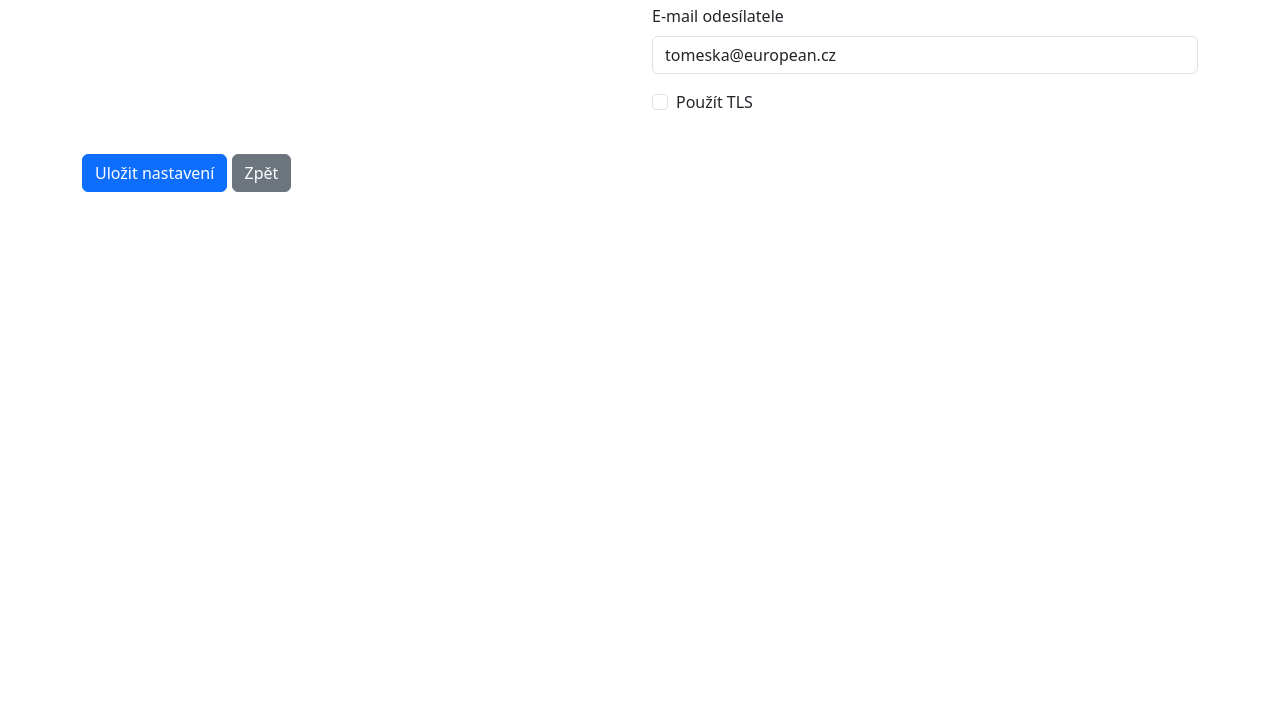
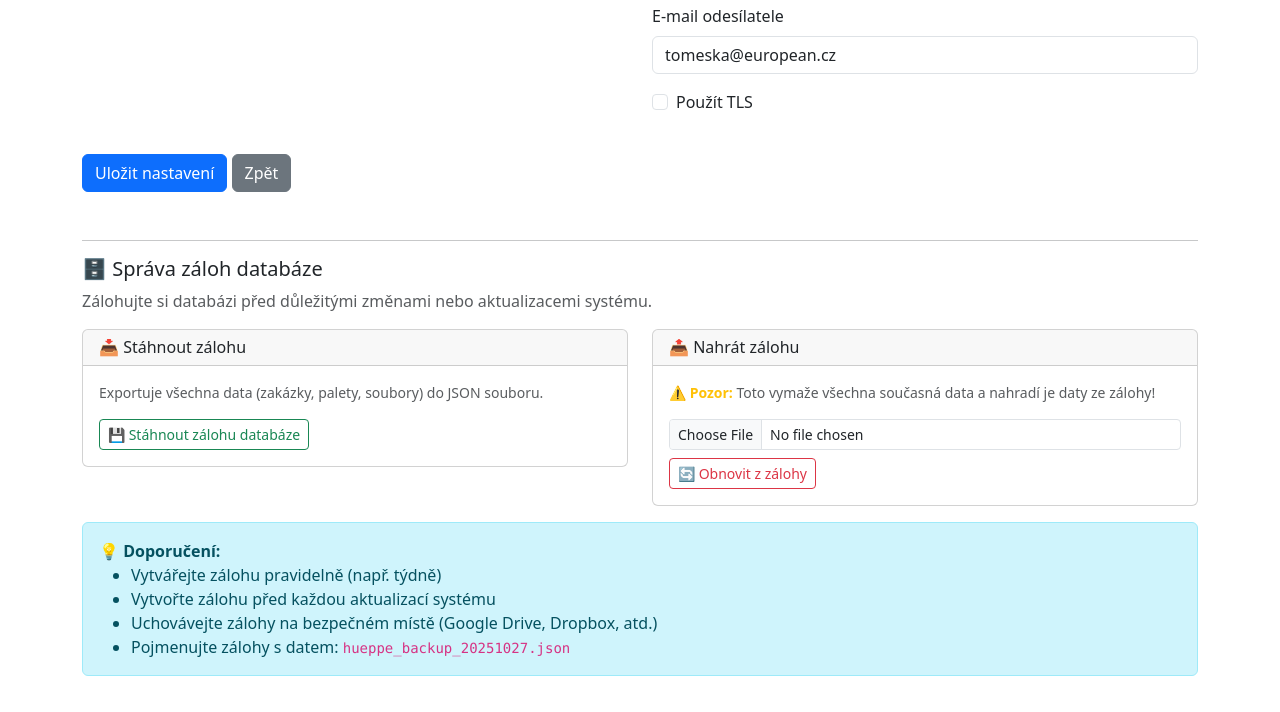
Before and after one commit to tomastomeska/Hueppe-beta, a Flask app: page /settings in a window 1280 px wide. Shown: the part 736-1448 px from the top of the page. Before the commit the page ends 928 px from the top, so only its background shows below. Run offline with Flask 3, Linux system fonts and the light colour scheme.

Commit message:
Přidána funkcionalita zálohování a obnovy databáze
Export/import celé databáze, UI pro správu záloh, ochrana před ztrátou dat

```diff
--- a/app.py
+++ b/app.py
@@ -1210,6 +1210,179 @@ def print_loading_sheet(order_id):
                          lsa_summary=lsa_summary,
                          current_time=current_time)
 
+@app.route('/backup_database')
+def backup_database():
+    """Export celé databáze do JSON souboru"""
+    try:
+        backup_data = {
+            'export_date': datetime.now().isoformat(),
+            'version': '1.0',
+            'orders': [],
+            'pallet_items': [],
+            'imported_files': []
+        }
+
+        # Export zakázek
+        orders = Order.query.all()
+        for order in orders:
+            order_data = {
+                'id': order.id,
+                'name': order.name,
+                'created_at': order.created_at.isoformat() if order.created_at else None,
+                'closed': order.closed,
+                'saved_for_later': order.saved_for_later,
+                'capacity_m': order.capacity_m,
+                'price_per_place': order.price_per_place,
+                'full_truck_price': order.full_truck_price,
+                'carrier_name': order.carrier_name,
+                'pickup_datetime': order.pickup_datetime.isoformat() if order.pickup_datetime else None,
+                'truck_license_plate': order.truck_license_plate,
+                'carrier_email': order.carrier_email,
+                'loading_emails': order.loading_emails,
+                'user_email': order.user_email,
+                'is_loaded': order.is_loaded,
+                'za_number': order.za_number,
+                'oo_number': order.oo_number
+            }
+            backup_data['orders'].append(order_data)
+
+        # Export palet
+        items = PalletItem.query.all()
+        for item in items:
+            item_data = {
+                'id': item.id,
+                'order_id': item.order_id,
+                'date_received': item.date_received.isoformat() if item.date_received else None,
+                'lsa_designation': item.lsa_designation,
+                'lsa': item.lsa,
+                'name': item.name,
+                'length_m': item.length_m,
+                'width_m': item.width_m,
+                'height_m': item.height_m,
+                'weight': item.weight,
+                'assigned_lane': item.assigned_lane,
+                'import_order': item.import_order
+            }
+            backup_data['pallet_items'].append(item_data)
+
+        # Export importovaných souborů
+        files = ImportedFile.query.all()
+        for file in files:
+            file_data = {
+                'id': file.id,
+                'filename': file.filename,
+                'file_hash': file.file_hash,
+                'uploaded_at': file.uploaded_at.isoformat() if file.uploaded_at else None,
+                'order_id': file.order_id,
+                'rows_imported': file.rows_imported
+            }
+            backup_data['imported_files'].append(file_data)
+
+        # Vytvoření response s JSON souborem
+        backup_json = json.dumps(backup_data, indent=2, ensure_ascii=False)
+
+        response = make_response(backup_json)
+        response.headers['Content-Type'] = 'application/json; charset=utf-8'
+        response.headers['Content-Disposition'] = f'attachment; filename=hueppe_backup_{datetime.now().strftime("%Y%m%d_%H%M%S")}.json'
+
+        return response
+
+    except Exception as e:
+        flash(f'Chyba při vytváření zálohy: {str(e)}', 'danger')
+        return redirect(url_for('settings'))
+
+@app.route('/restore_database', methods=['POST'])
+def restore_database():
+    """Import databáze z JSON souboru"""
+    if 'backup_file' not in request.files:
+        flash('Nebyl vybrán žádný soubor', 'danger')
+        return redirect(url_for('settings'))
+
+    file = request.files['backup_file']
+    if file.filename == '':
+        flash('Nebyl vybrán žádný soubor', 'danger')
+        return redirect(url_for('settings'))
+
+    try:
+        # Načtení JSON dat
+        backup_data = json.loads(file.read().decode('utf-8'))
+
+        # Kontrola formátu
+        if 'orders' not in backup_data or 'pallet_items' not in backup_data:
+            flash('Nevalidní formát záložního souboru', 'danger')
+            return redirect(url_for('settings'))
+
+        # Vymazání stávajících dat
+        PalletItem.query.delete()
+        ImportedFile.query.delete()
+        Order.query.delete()
+        db.session.commit()
+
+        # Import zakázek
+        order_id_mapping = {}  # Mapování starých ID na nová
+        for order_data in backup_data['orders']:
+            order = Order(
+                name=order_data['name'],
+                created_at=datetime.fromisoformat(order_data['created_at']) if order_data['created_at'] else datetime.utcnow(),
+                closed=order_data.get('closed', False),
+                saved_for_later=order_data.get('saved_for_later', False),
+                capacity_m=order_data.get('capacity_m', 13.6),
+                price_per_place=order_data.get('price_per_place', 1160.0),
+                full_truck_price=order_data.get('full_truck_price', 25600.0),
+                carrier_name=order_data.get('carrier_name'),
+                pickup_datetime=datetime.fromisoformat(order_data['pickup_datetime']) if order_data.get('pickup_datetime') else None,
+                truck_license_plate=order_data.get('truck_license_plate'),
+                carrier_email=order_data.get('carrier_email'),
+                loading_emails=order_data.get('loading_emails'),
+                user_email=order_data.get('user_email'),
+                is_loaded=order_data.get('is_loaded', False),
+                za_number=order_data.get('za_number'),
+                oo_number=order_data.get('oo_number')
+            )
+            db.session.add(order)
+            db.session.flush()  # Získání nového ID
+            order_id_mapping[order_data['id']] = order.id
+
+        # Import palet
+        for item_data in backup_data['pallet_items']:
+            if item_data['order_id'] in order_id_mapping:
+                item = PalletItem(
+                    order_id=order_id_mapping[item_data['order_id']],
+                    date_received=datetime.fromisoformat(item_data['date_received']) if item_data.get('date_received') else None,
+                    lsa_designation=item_data.get('lsa_designation'),
+                    lsa=item_data.get('lsa'),
+                    name=item_data.get('name'),
+                    length_m=item_data.get('length_m'),
+                    width_m=item_data.get('width_m'),
+                    height_m=item_data.get('height_m'),
+                    weight=item_data.get('weight', 0.0),
+                    assigned_lane=item_data.get('assigned_lane'),
+                    import_order=item_data.get('import_order', 0)
+                )
+                db.session.add(item)
+
+        # Import importovaných souborů
+        for file_data in backup_data.get('imported_files', []):
+            if file_data['order_id'] in order_id_mapping:
+                imported_file = ImportedFile(
+                    filename=file_data['filename'],
+                    file_hash=file_data['file_hash'],
+                    uploaded_at=datetime.fromisoformat(file_data['uploaded_at']) if file_data.get('uploaded_at') else datetime.utcnow(),
+                    order_id=order_id_mapping[file_data['order_id']],
+                    rows_imported=file_data.get('rows_imported', 0)
+                )
+                db.session.add(imported_file)
+
+        db.session.commit()
+
+        flash(f'Databáze byla úspěšně obnovena! Importováno: {len(backup_data["orders"])} zakázek, {len(backup_data["pallet_items"])} palet', 'success')
+
+    except Exception as e:
+        db.session.rollback()
+        flash(f'Chyba při obnově databáze: {str(e)}', 'danger')
+
+    return redirect(url_for('settings'))
+
 if __name__ == '__main__':
     with app.app_context():
         init_db()
--- a/templates/settings.html
+++ b/templates/settings.html
@@ -80,4 +80,61 @@
 
   </form>
 
+  <!-- Správa záloh databáze -->
+  <hr class="mt-5">
+  <div class="row">
+    <div class="col-md-12">
+      <h5>🗄️ Správa záloh databáze</h5>
+      <p class="text-muted">Zálohujte si databázi před důležitými změnami nebo aktualizacemi systému.</p>
+
+      <div class="row">
+        <div class="col-md-6">
+          <div class="card">
+            <div class="card-header">
+              <h6 class="mb-0">📥 Stáhnout zálohu</h6>
+            </div>
+            <div class="card-body">
+              <p class="small text-muted">Exportuje všechna data (zakázky, palety, soubory) do JSON souboru.</p>
+              <a href="{{ url_for('backup_database') }}" class="btn btn-outline-success btn-sm">
+                💾 Stáhnout zálohu databáze
+              </a>
+            </div>
+          </div>
+        </div>
+
+        <div class="col-md-6">
+          <div class="card">
+            <div class="card-header">
+              <h6 class="mb-0">📤 Nahrát zálohu</h6>
+            </div>
+            <div class="card-body">
+              <p class="small text-muted">
+                <strong class="text-warning">⚠️ Pozor:</strong> Toto vymaže všechna současná data a nahradí je daty ze zálohy!
+              </p>
+              <form method="post" action="{{ url_for('restore_database') }}" enctype="multipart/form-data"
+                    onsubmit="return confirm('Opravdu chcete nahradit všechna data zálohou? Tuto akci nelze vrátit!')">
+                <div class="mb-2">
+                  <input type="file" name="backup_file" accept=".json" class="form-control form-control-sm" required>
+                </div>
+                <button type="submit" class="btn btn-outline-danger btn-sm">
+                  🔄 Obnovit z zálohy
+                </button>
+              </form>
+            </div>
+          </div>
+        </div>
+      </div>
+
+      <div class="alert alert-info mt-3">
+        <strong>💡 Doporučení:</strong>
+        <ul class="mb-0">
+          <li>Vytvářejte zálohu pravidelně (např. týdně)</li>
+          <li>Vytvořte zálohu před každou aktualizací systému</li>
+          <li>Uchovávejte zálohy na bezpečném místě (Google Drive, Dropbox, atd.)</li>
+          <li>Pojmenujte zálohy s datem: <code>hueppe_backup_20251027.json</code></li>
+        </ul>
+      </div>
+    </div>
+  </div>
+
 {% endblock %}
```
